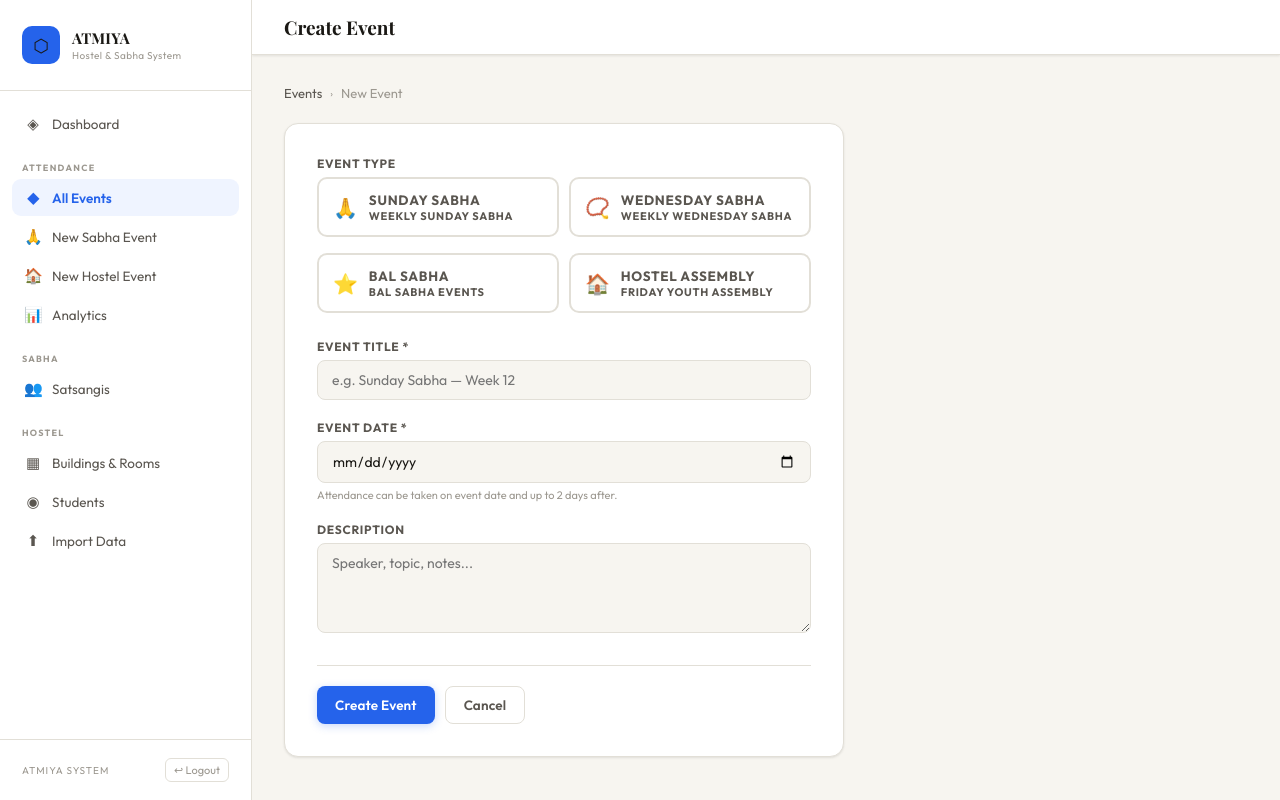
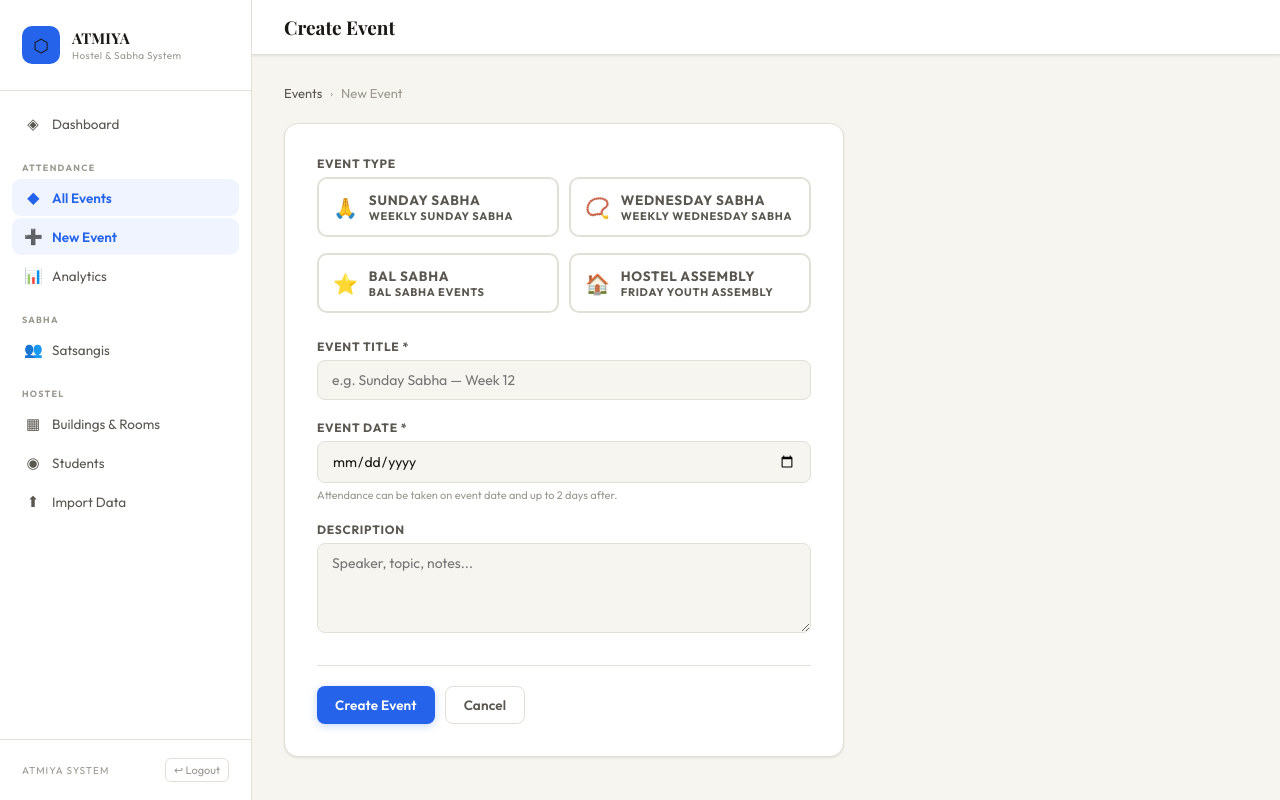
Before and after one commit to anandtrambadiya/atmiya-hostel, a Flask app: page /events/add in a window 1280 px wide. Run offline with Flask 3, Linux system fonts and the light colour scheme; a user stored in the database is signed in; some libraries are stand-ins or nearby versions.

Commit message:
access management

```diff
--- a/templates/base.html
+++ b/templates/base.html
@@ -28,11 +28,8 @@
         <li><a href="{{ url_for('events') }}" class="{% if request.endpoint in ['events','add_event','edit_event','take_attendance','event_report','attendance_report'] %}active{% endif %}" onclick="closeSidebar()">
             <span class="nav-icon">◆</span> All Events
         </a></li>
-        <li><a href="{{ url_for('add_event', type='sabha') }}" onclick="closeSidebar()" style="{% if request.endpoint == 'add_event' and request.args.get('type')=='sabha' %}color:var(--accent);{% endif %}">
-            <span class="nav-icon">🙏</span> New Sabha Event
-        </a></li>
-        <li><a href="{{ url_for('add_event', type='hostel') }}" onclick="closeSidebar()" style="{% if request.endpoint == 'add_event' and request.args.get('type')=='hostel' %}color:var(--accent);{% endif %}">
-            <span class="nav-icon">🏠</span> New Hostel Event
+        <li><a href="{{ url_for('add_event') }}" class="{% if request.endpoint == 'add_event' %}active{% endif %}" onclick="closeSidebar()">
+            <span class="nav-icon">➕</span> New Event
         </a></li>
 
         <li><a href="{{ url_for('analytics') }}" class="{% if request.endpoint == 'analytics' %}active{% endif %}" onclick="closeSidebar()">
--- a/templates/event_form.html
+++ b/templates/event_form.html
@@ -23,7 +23,7 @@
                 ] %}
                 {% for val, icon, label, sub in types %}
                 <label class="type-opt" id="lbl-{{ val }}" style="cursor:pointer;display:flex;align-items:center;gap:10px;padding:12px 14px;border:2px solid var(--border);border-radius:10px;transition:all 0.18s;{% if event_type==val %}border-color:var(--accent);background:var(--accent-light);{% endif %}">
-                    <input type="radio" name="event_type" value="{{ val }}" {% if event_type==val %}checked{% endif %} style="display:none;" onchange="updateType()">
+                    <input type="radio" name="event_type" value="{{ val }}" {% if event_type==val %}checked{% endif %} style="display:none;" onchange="updateType()" required>
                     <span style="font-size:20px;">{{ icon }}</span>
                     <div>
                         <div style="font-weight:700;font-size:13.5px;">{{ label }}</div>
```
